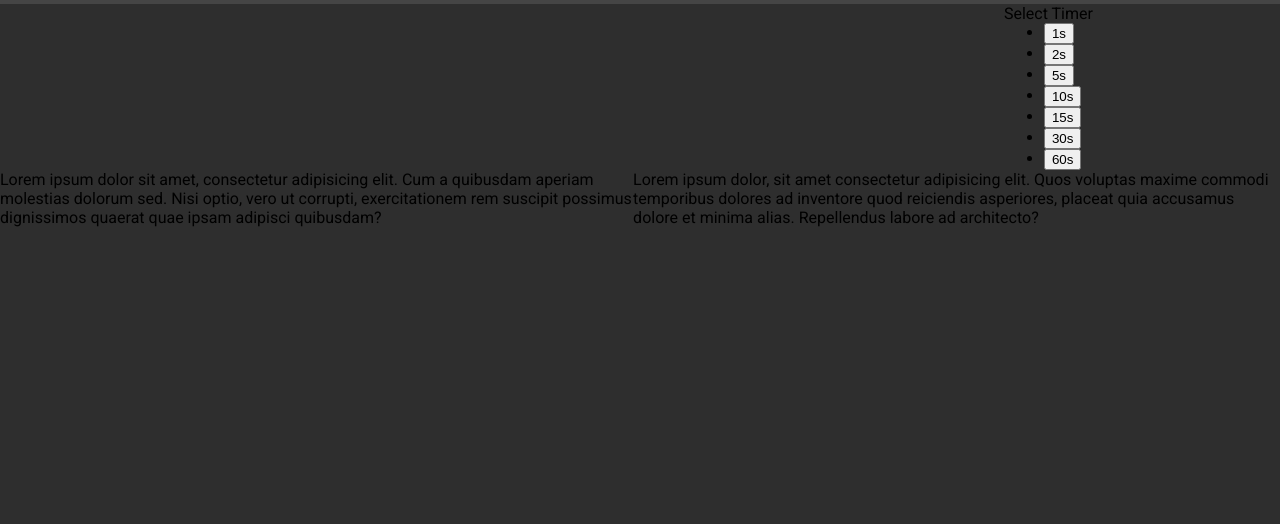
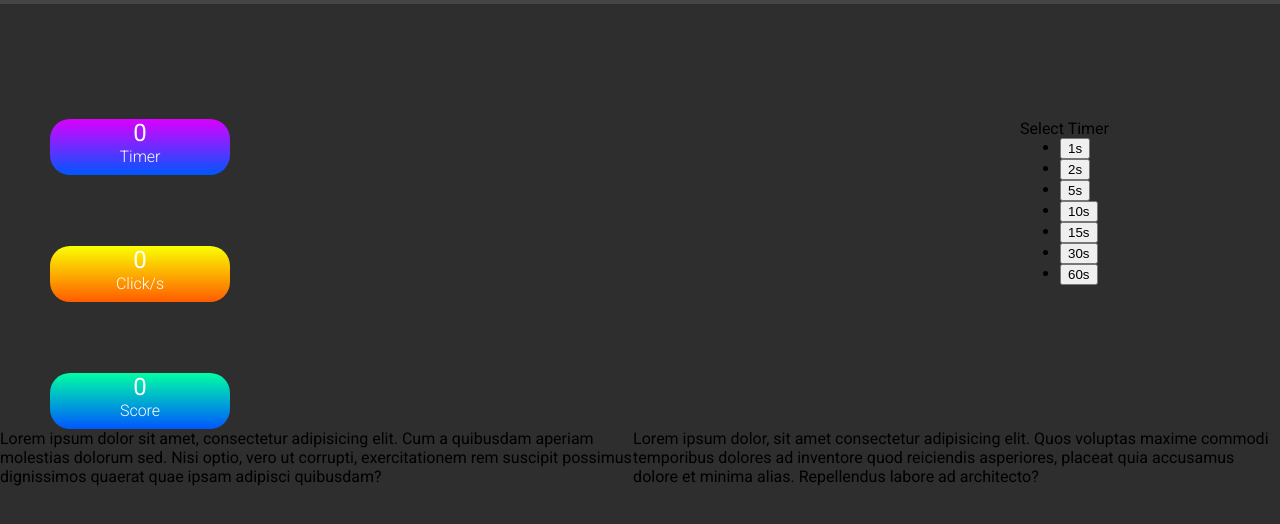
Before and after one commit to TRUINGLol/Click-Per-Second-Test-CPS-TEST-, a plain HTML site: page index.html in a window 1280 px wide. Shown: the part 66-590 px from the top of the page. Drawn offline with Linux system fonts and the light colour scheme.

Commit message:
Make a lot of

```diff
--- a/css/mainStyle.css
+++ b/css/mainStyle.css
@@ -7,20 +7,13 @@ main{
     grid-template-columns: 0.6fr 3fr 1fr;
     gap: 5px;
 }
-/*Для отображения на телефонах*/
-@media (max-width:680px) {
-    main{
-        display: flex;
-        flex-direction: column;
-    }
-    .about{
-        flex-direction: column;
-    }
-}
-
 
 *{
     margin: 0;
+}
+
+.display_control{
+    margin-top: 115px;
 }
 
 body{
@@ -49,3 +42,88 @@ header>h1{
 .about{
     display: flex;
 }
+
+.main_information{
+    margin-left: 50px;
+}
+
+.main_information_timer{
+    width: 180px;
+    height: 56px;
+    border-radius: 20px;
+    background: linear-gradient(180deg, #db00ff 0%, #0057ff 100%);
+}
+#timer{
+    text-align: center;
+    font-weight: 400;
+    font-size: 24px;
+    color: #fff;
+}
+.timer{
+    text-align: center;
+    font-weight: 300;
+    font-size: 16px;
+    color: #fff;
+}
+
+.main_information_clickS{
+    width: 180px;
+    height: 56px;
+    border-radius: 20px;
+    background: linear-gradient(180deg, #faff01 0%, #ff5c00 100%);
+    margin-top: 71px;
+}
+#clicks{
+    text-align: center;
+    font-weight: 400;
+    font-size: 24px;
+    color: #fff;
+}
+.clicks{
+    font-weight: 300;
+    font-size: 16px;
+    text-align: center;
+    color: #fff;
+}
+
+.main_information_score{
+    margin-top: 71px;
+    border-radius: 20px;
+    width: 180px;
+    height: 56px;
+    background: linear-gradient(180deg, #00ffa3 0%, #0057ff 100%);
+}
+#score{
+    text-align: center;
+    font-weight: 400;
+    font-size: 24px;
+    color: #fff;
+}
+.score{
+    text-align: center;
+    font-weight: 300;
+    font-size: 16px;
+    color: #fff;
+}
+
+/*Для отображения на телефонах*/
+@media (max-width:680px) {
+    main{
+        display: flex;
+        flex-direction: column;
+    }
+    .about{
+        flex-direction: column;
+    }
+    .main_information{
+        display: flex;
+        gap: 20px;
+        margin: 0;
+    }
+    .main_information_clickS{
+        margin-top: 0;
+    }
+    .main_information_score{
+        margin-top: 0;
+    }
+}
--- a/index.html
+++ b/index.html
@@ -12,9 +12,18 @@
     <div class="display_control">
         <main>
             <div class="main_information">
-                <div class="main_information_timer"></div>
-                <div class="main_information_clickS"></div>
-                <div class="main_information_score"></div>
+                <div class="main_information_timer">
+                    <p id="timer">0</p>
+                    <p class="timer">Timer</p>
+                </div>
+                <div class="main_information_clickS">
+                    <p id="clicks">0</p>
+                    <p class="clicks">Click/s</p>
+                </div>
+                <div class="main_information_score">
+                    <p id="score">0</p>
+                    <p class="score">Score</p>
+                </div>
             </div>
             <div class="main_playground"></div>
             <nav>
```
